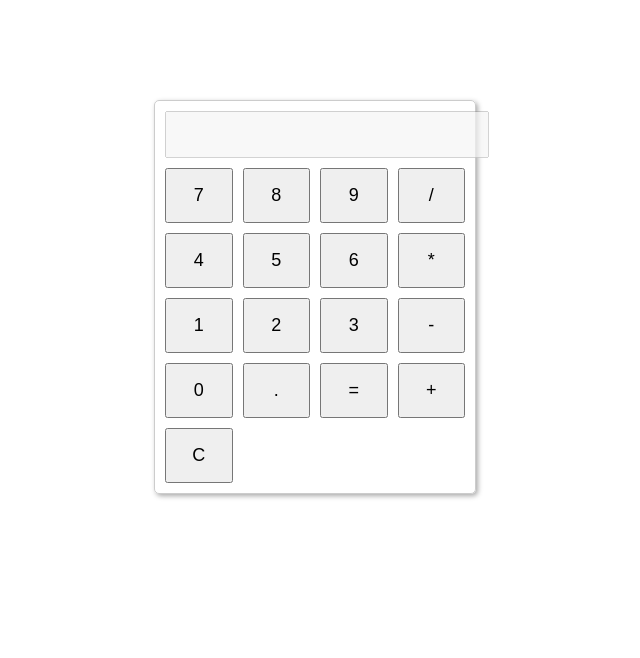
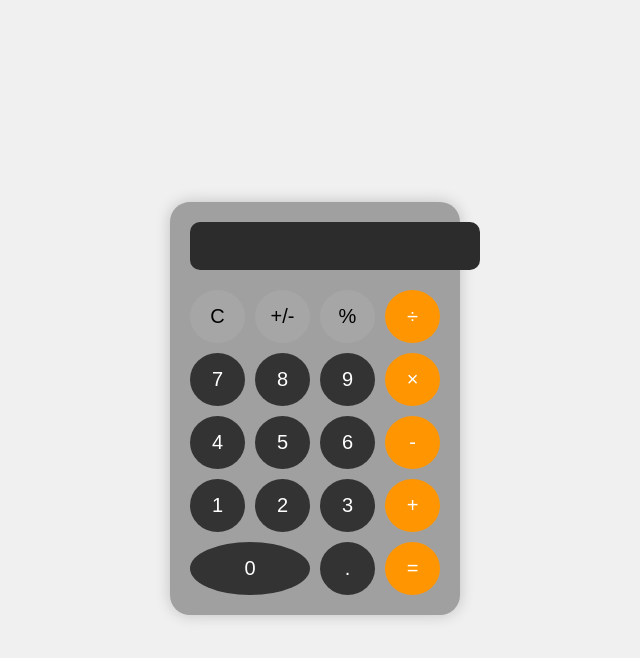
Before and after one commit to jimmyv9/CalculatorRace, a plain HTML site: page index.html in a window 1280 px wide. Shown: the whole page, without its empty margins (325-965 px from the left). Drawn offline with Linux system fonts and the light colour scheme.

Commit message:
Update index.html

```diff
--- a/index.html
+++ b/index.html
@@ -3,30 +3,74 @@
 <head>
     <meta charset="UTF-8">
     <meta name="viewport" content="width=device-width, initial-scale=1.0">
-    <title>Simple Calculator</title>
+    <title>iPhone-like Calculator</title>
     <style>
+        body {
+            font-family: 'Arial', sans-serif;
+            background-color: #f0f0f0;
+            display: flex;
+            justify-content: center;
+            align-items: center;
+            height: 100vh;
+        }
+
         .calculator {
-            width: 300px;
-            margin: 100px auto;
-            padding: 10px;
-            border: 1px solid #ccc;
-            box-shadow: 2px 2px 5px #aaa;
-            border-radius: 5px;
+            width: 250px;
+            background-color: #a0a0a0;
+            border-radius: 20px;
+            padding: 20px;
+            box-shadow: 0px 0px 15px rgba(0, 0, 0, 0.2);
         }
+
         .display {
             width: 100%;
-            padding: 10px;
-            font-size: 20px;
-            margin-bottom: 10px;
+            padding: 10px 20px;
+            font-size: 24px;
+            background-color: #2c2c2c;
+            color: white;
+            border: none;
+            border-radius: 10px;
+            text-align: right;
+            margin-bottom: 20px;
         }
+
         .buttons {
             display: grid;
             grid-template-columns: repeat(4, 1fr);
             gap: 10px;
         }
+
         button {
             padding: 15px;
-            font-size: 18px;
+            font-size: 20px;
+            border: none;
+            border-radius: 50%;
+            transition: background-color 0.3s;
+        }
+
+        button:focus {
+            outline: none;
+        }
+
+        button.dark-gray {
+            background-color: #333333;
+            color: white;
+        }
+
+        button.light-gray {
+            background-color: #a6a6a6;
+            color: black;
+        }
+
+        button.orange {
+            background-color: #ff9500;
+            color: white;
+        }
+
+        button.dark-gray:hover,
+        button.light-gray:hover,
+        button.orange:hover {
+            background-color: #ff7700;
         }
     </style>
 </head>
@@ -34,23 +78,25 @@
     <div class="calculator">
         <input type="text" class="display" id="display" disabled>
         <div class="buttons">
-            <button onclick="appendToDisplay('7')">7</button>
-            <button onclick="appendToDisplay('8')">8</button>
-            <button onclick="appendToDisplay('9')">9</button>
-            <button onclick="appendToDisplay('/')">/</button>
-            <button onclick="appendToDisplay('4')">4</button>
-            <button onclick="appendToDisplay('5')">5</button>
-            <button onclick="appendToDisplay('6')">6</button>
-            <button onclick="appendToDisplay('*')">*</button>
-            <button onclick="appendToDisplay('1')">1</button>
-            <button onclick="appendToDisplay('2')">2</button>
-            <button onclick="appendToDisplay('3')">3</button>
-            <button onclick="appendToDisplay('-')">-</button>
-            <button onclick="appendToDisplay('0')">0</button>
-            <button onclick="appendToDisplay('.')">.</button>
-            <button onclick="calculate()">=</button>
-            <button onclick="appendToDisplay('+')">+</button>
-            <button onclick="clearDisplay()" colspan="4">C</button>
+            <button class="light-gray" onclick="clearDisplay()">C</button>
+            <button class="light-gray" onclick="appendToDisplay('+/-')">+/-</button>
+            <button class="light-gray" onclick="appendToDisplay('%')">%</button>
+            <button class="orange" onclick="appendToDisplay('/')">÷</button>
+            <button class="dark-gray" onclick="appendToDisplay('7')">7</button>
+            <button class="dark-gray" onclick="appendToDisplay('8')">8</button>
+            <button class="dark-gray" onclick="appendToDisplay('9')">9</button>
+            <button class="orange" onclick="appendToDisplay('*')">×</button>
+            <button class="dark-gray" onclick="appendToDisplay('4')">4</button>
+            <button class="dark-gray" onclick="appendToDisplay('5')">5</button>
+            <button class="dark-gray" onclick="appendToDisplay('6')">6</button>
+            <button class="orange" onclick="appendToDisplay('-')">-</button>
+            <button class="dark-gray" onclick="appendToDisplay('1')">1</button>
+            <button class="dark-gray" onclick="appendToDisplay('2')">2</button>
+            <button class="dark-gray" onclick="appendToDisplay('3')">3</button>
+            <button class="orange" onclick="appendToDisplay('+')">+</button>
+            <button class="dark-gray" style="grid-column: span 2" onclick="appendToDisplay('0')">0</button>
+            <button class="dark-gray" onclick="appendToDisplay('.')">.</button>
+            <button class="orange" onclick="calculate()">=</button>
         </div>
     </div>
 
@@ -58,7 +104,15 @@
         const display = document.getElementById('display');
 
         function appendToDisplay(value) {
-            display.value += value;
+            if (value === '+/-') {
+                if (display.value.charAt(0) === '-') {
+                    display.value = display.value.slice(1);
+                } else {
+                    display.value = '-' + display.value;
+                }
+            } else {
+                display.value += value;
+            }
         }
 
         function clearDisplay() {
@@ -67,7 +121,7 @@
 
         function calculate() {
             try {
-                display.value = eval(display.value);
+                display.value = eval(display.value.replace('×', '*').replace('÷', '/'));
             } catch (e) {
                 display.value = 'Error';
             }
```
